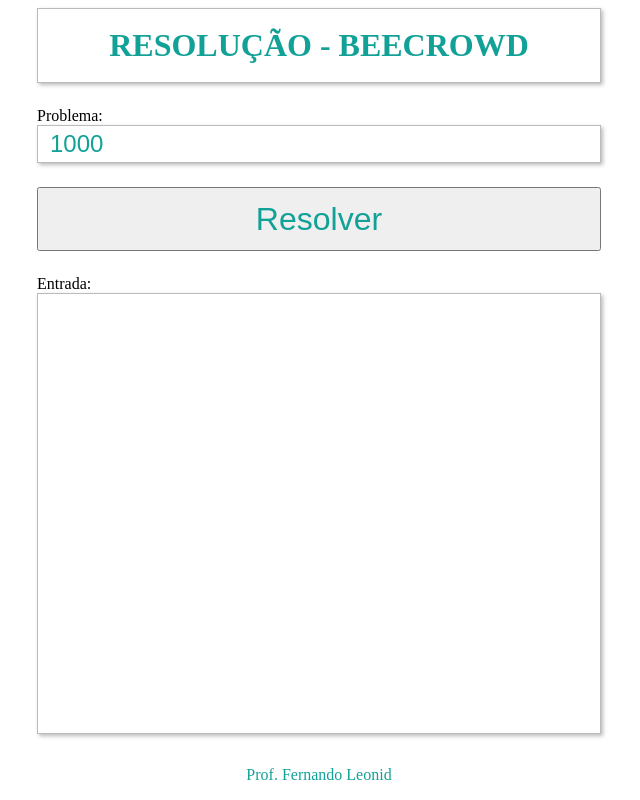
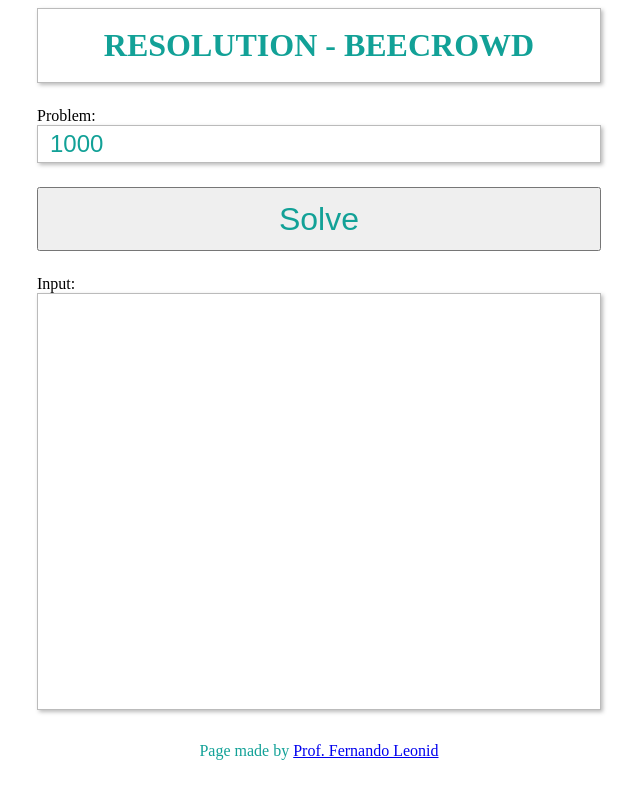
Before and after one commit to gilbertouk/beecrowd, a plain HTML site: page index.html in a window 1280 px wide. Shown: the whole page, without its empty margins (321-961 px from the left). Drawn offline with Linux system fonts and the light colour scheme.

Commit message:
add reference and translate index page

```diff
--- a/index.html
+++ b/index.html
@@ -9,19 +9,19 @@
     <title>Beecrowd</title>
 </head>
 <body>
-    <h1>Resolução - Beecrowd</h1>
+    <h1>Resolution - Beecrowd</h1>
 
     <div class="container-problem">
-        <label for="problem">Problema: </label>
+        <label for="problem">Problem: </label>
         <input type="text" class="problem" id="problem">
     </div>
-    <button type="button" class="solve" id="solve">Resolver</button>
+    <button type="button" class="solve" id="solve">Solve</button>
 
     <div class="container-input">
-        <label for="">Entrada:</label>
+        <label for="">Input:</label>
         <textarea class="input" id="input"></textarea>
     </div>
 
-    <footer>Prof. Fernando Leonid</footer>
+    <footer>Page made by <a href="https://github.com/fernandoleonid" target="_blank">Prof. Fernando Leonid</footer>
 </body>
 </html>
```
